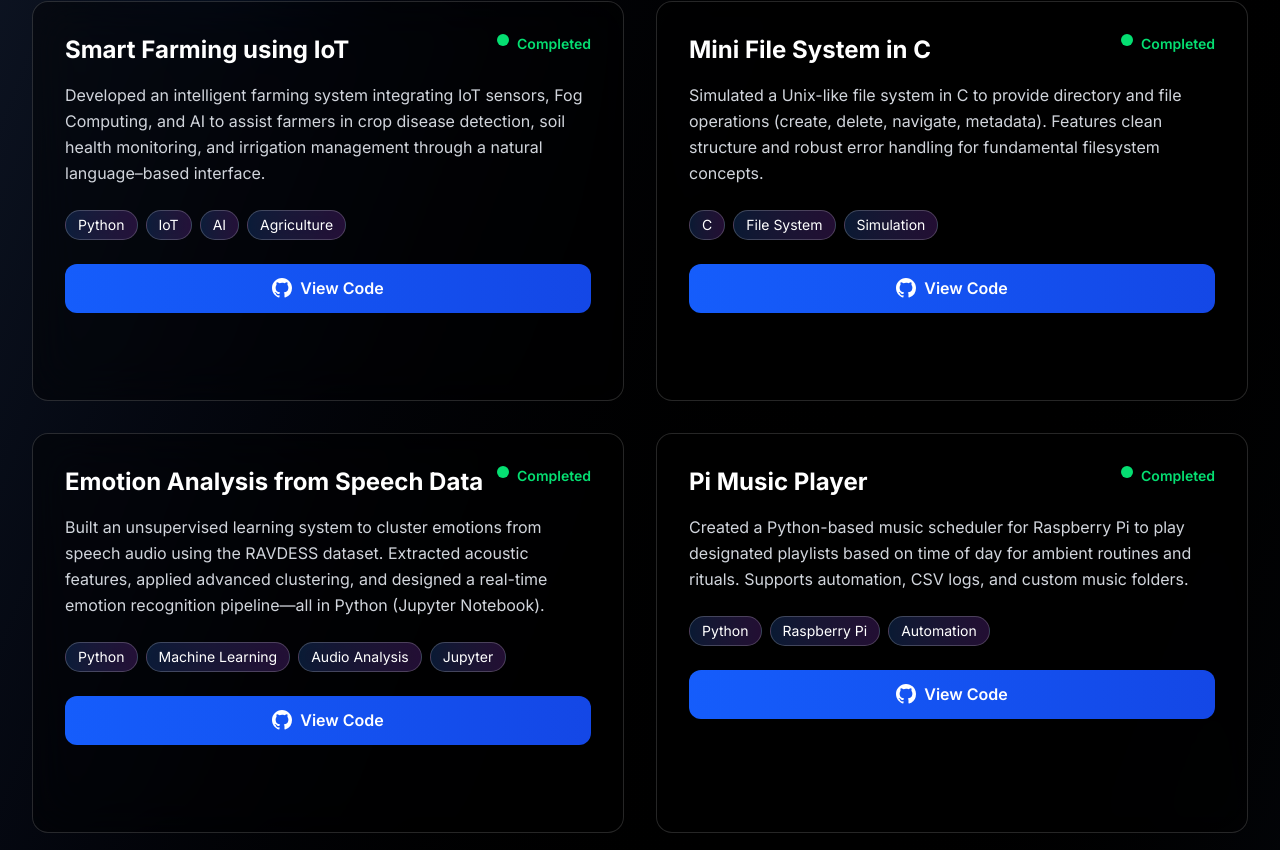
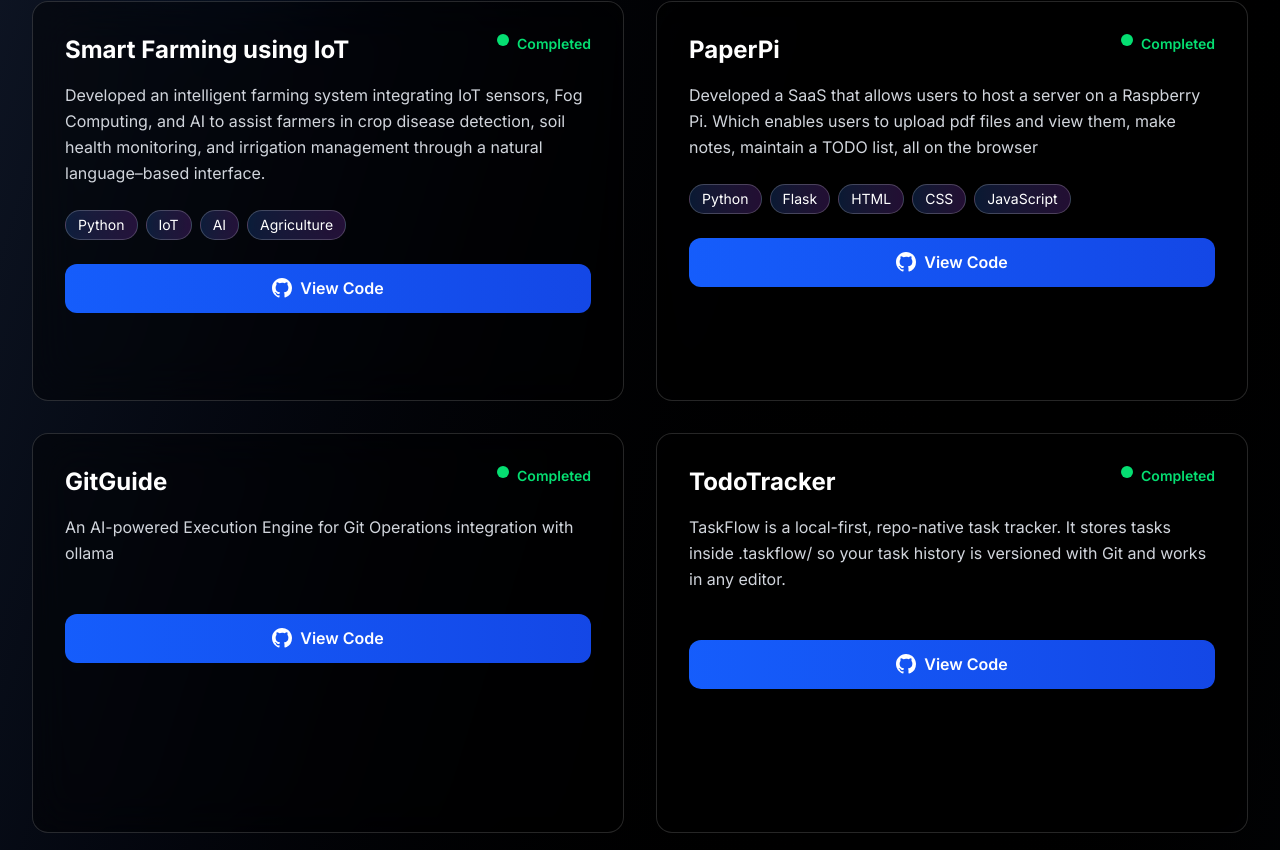
Before and after one commit to kabir325/My_portfolio, a Next.js app: page /projects in a window 1280 px wide. Shown: the part 450-1300 px from the top of the page. Built offline with nearby package versions, Linux system fonts and the light colour scheme.

Commit message:
added projects

```diff
--- a/app/(root)/projects/page.tsx
+++ b/app/(root)/projects/page.tsx
@@ -65,7 +65,7 @@ export default function ProjectsPage() {
                         {project.techStack && (
                           <div className="mb-6">
                             <div className="flex flex-wrap gap-2">
-                              {project.techStack.map((tech, techIndex) => (
+                              {Array.isArray(project.techStack) ? project.techStack.map((tech: string, techIndex) => (
                                 <span
                                   key={tech}
                                   className="tech-item-enhanced"
@@ -73,7 +73,7 @@ export default function ProjectsPage() {
                                 >
                                   {tech}
                                 </span>
-                              ))}
+                              )) : null}
                             </div>
                           </div>
                         )}
--- a/data/projects.ts
+++ b/data/projects.ts
@@ -1,3 +1,5 @@
+import { describe } from "node:test";
+
 export const projectsData = [
   {
     id: "project-id-1",
@@ -6,6 +8,30 @@ export const projectsData = [
       "Developed an intelligent farming system integrating IoT sensors, Fog Computing, and AI to assist farmers in crop disease detection, soil health monitoring, and irrigation management through a natural language–based interface.",
     techStack: ["Python", "IoT", "AI", "Agriculture"],
   },
+  {
+    id: "project-id-12",
+    name: "PaperPi",
+    description:"Developed a SaaS that allows users to host a server on a Raspberry Pi. Which enables users to upload pdf files and view them, make notes, maintain a TODO list, all on the browser",
+    techStack:["Python", "Flask", "HTML", "CSS", "JavaScript"],
+    githubLink:"https://github.com/kabir325/PaperPi"
+  },
+
+  {
+    id:"project-id-13",
+    name:"GitGuide",
+    description:"An AI-powered Execution Engine for Git Operations integration with ollama",
+    techStack:"TypeScript, npm, Node.js",
+    githubLink:"https://github.com/kabir325/GitGuide"
+  },
+
+  {
+  id: "project-id-14",
+  name:"TodoTracker",
+  description:"TaskFlow is a local-first, repo-native task tracker. It stores tasks inside .taskflow/ so your task history is versioned with Git and works in any editor.",
+  techStack:"Python",
+  githubLink:"https://github.com/kabir325/Todo_Tracker"
+  },
+
 
   {
     id: "project-id-10",
```
Also changed, not shown: package.json (+4 -4 lines), tsconfig.json (+4 -3 lines), 2 other files (tests, documents, lock files or other folders).
